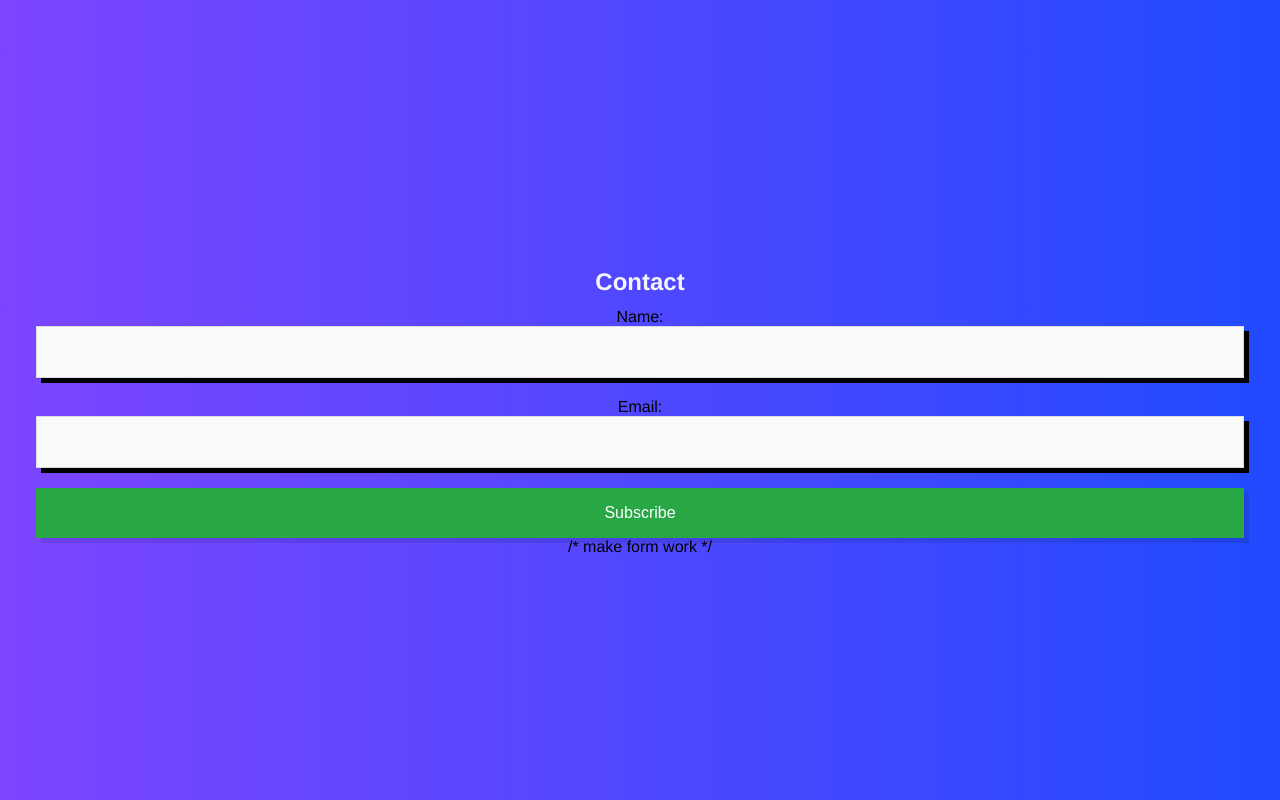
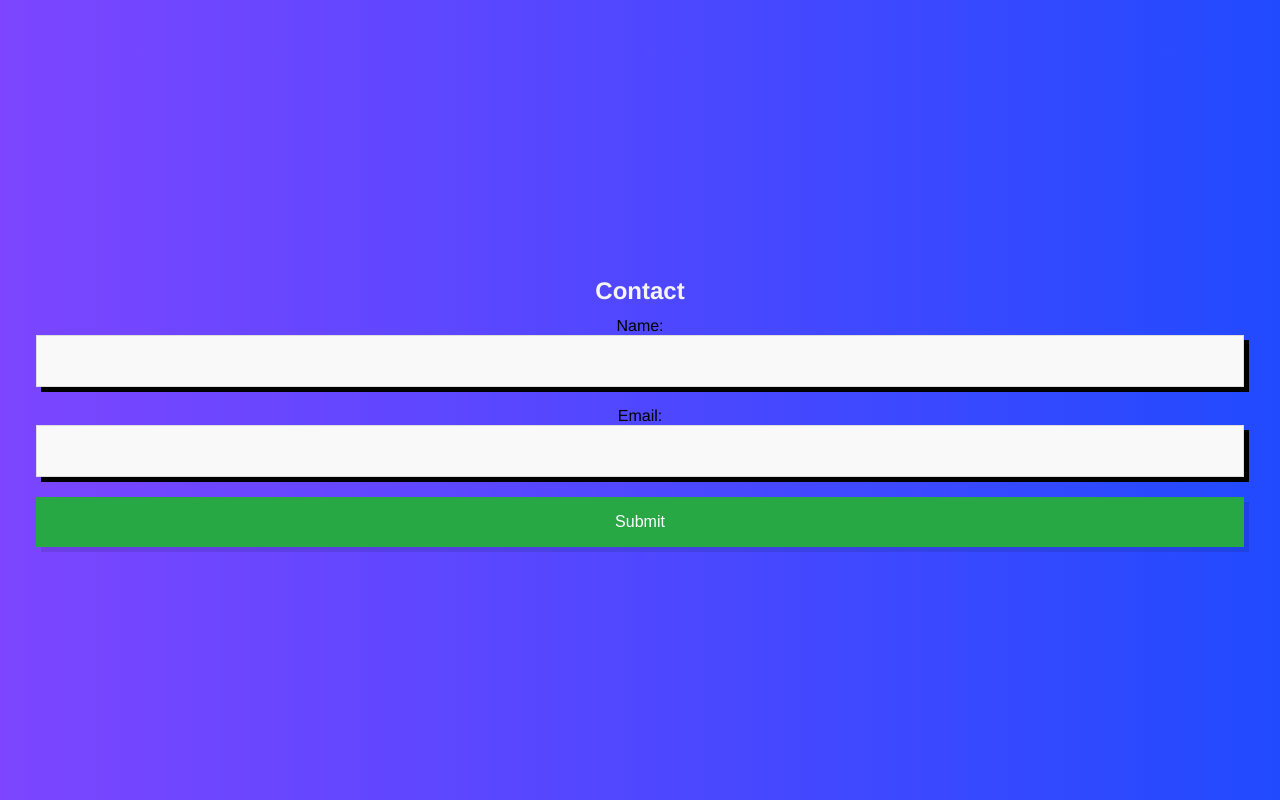
Before and after one commit to levyn21/firstportfolio, a plain HTML site: page index.html in a window 1280 px wide. Shown: the part 4268-5068 px from the top of the page. Drawn offline with Linux system fonts and the light colour scheme.

Commit message:
Fix HTML encoding and update contact button text

```diff
--- a/index.html
+++ b/index.html
@@ -48,9 +48,9 @@
             <input type="text" id="name" name="name">
             <label for="email">Email:</label>
             <input type="email" id="email" name="email">
-            <button type="submit">Subscribe</button>
-           /* make form work */
+            <button type="submit">Submit</button>
         </form>
     </main>
 </body>
+
 </html>
```
